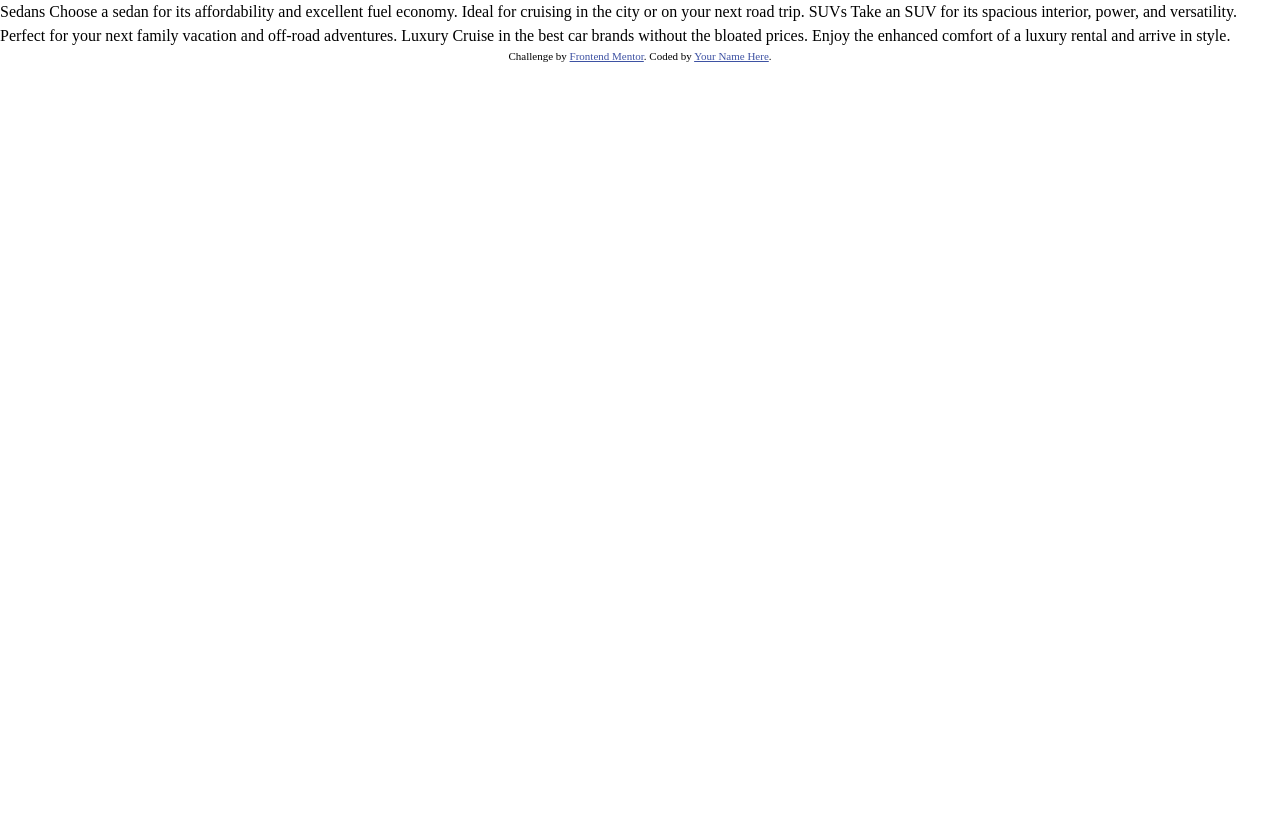
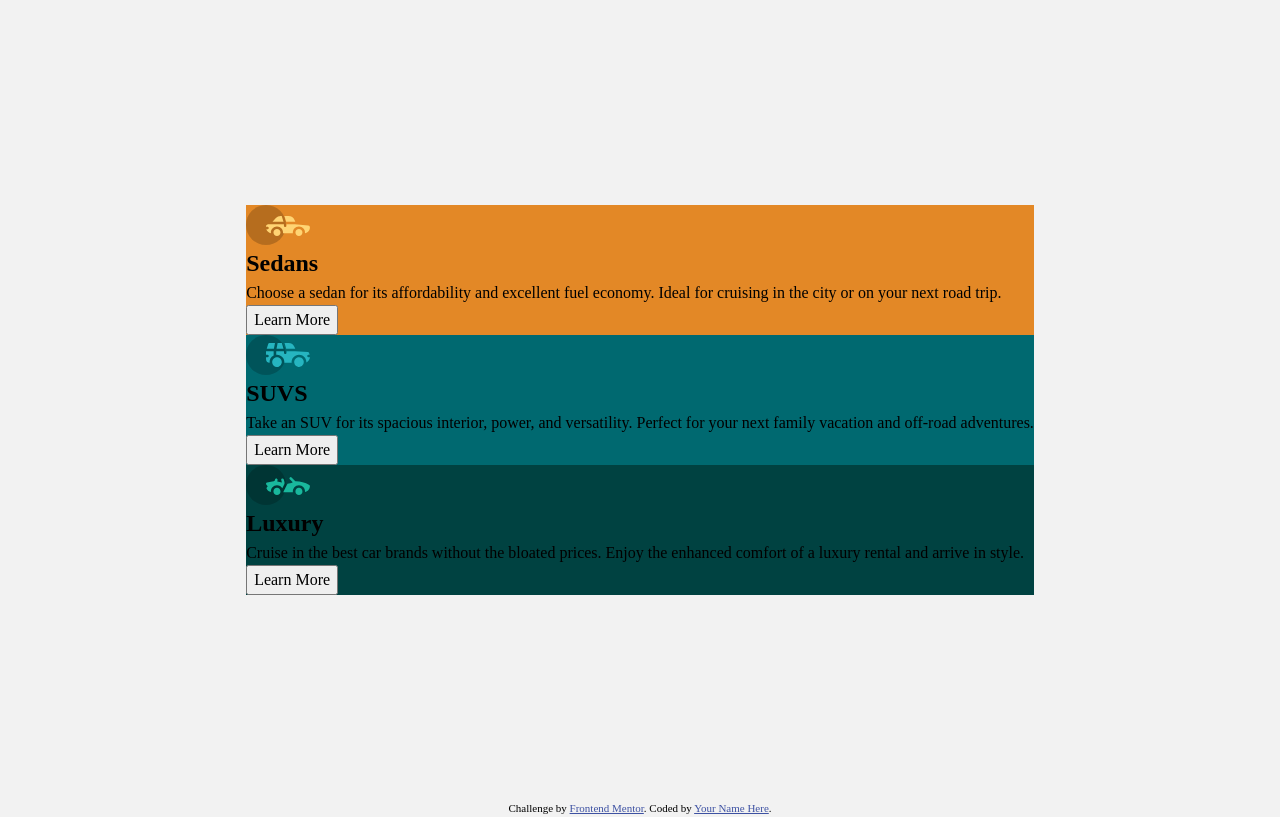
Before and after one commit to regret546/3-column-preview-card-component-main, a plain HTML site: page index.html in a window 1280 px wide. Drawn offline with Linux system fonts and the light colour scheme.

Commit message:
initial layout

```diff
--- a/index.html
+++ b/index.html
@@ -16,6 +16,18 @@
 
     <!-- Feel free to remove these styles or customise in your own stylesheet 👍 -->
     <link rel="stylesheet" href="style.css" class="css" />
+    <link rel="preconnect" href="https://fonts.googleapis.com" />
+    <link rel="preconnect" href="https://fonts.gstatic.com" crossorigin />
+    <link
+      href="https://fonts.googleapis.com/css2?family=Lexend+Deca&display=swap"
+      rel="stylesheet"
+    />
+    <link rel="preconnect" href="https://fonts.googleapis.com" />
+    <link rel="preconnect" href="https://fonts.gstatic.com" crossorigin />
+    <link
+      href="https://fonts.googleapis.com/css2?family=Big+Shoulders+Display:wght@500&display=swap"
+      rel="stylesheet"
+    />
     <style>
       .attribution {
         font-size: 11px;
@@ -27,13 +39,36 @@
     </style>
   </head>
   <body>
-    <main>
-      Sedans Choose a sedan for its affordability and excellent fuel economy.
-      Ideal for cruising in the city or on your next road trip. SUVs Take an SUV
-      for its spacious interior, power, and versatility. Perfect for your next
-      family vacation and off-road adventures. Luxury Cruise in the best car
-      brands without the bloated prices. Enjoy the enhanced comfort of a luxury
-      rental and arrive in style.
+    <main class="content">
+      <aside class="cars__preview">
+        <div class="cars__sedan">
+          <img src="images/icon-sedans.svg" alt="Sedan" />
+          <h1 class="cars__name">Sedans</h1>
+          <p class="cars__details">
+            Choose a sedan for its affordability and excellent fuel economy.
+            Ideal for cruising in the city or on your next road trip.
+          </p>
+          <button class="btn__sedan">Learn More</button>
+        </div>
+        <div class="cars__suvs">
+          <img src="images/icon-suvs.svg" alt="" />
+          <h1 class="cars__name">SUVS</h1>
+          <p class="cars__details">
+            Take an SUV for its spacious interior, power, and versatility.
+            Perfect for your next family vacation and off-road adventures.
+          </p>
+          <button class="btn__suvs">Learn More</button>
+        </div>
+        <div class="cars__luxury">
+          <img src="images/icon-luxury.svg" alt="" />
+          <h1 class="cars__name">Luxury</h1>
+          <p class="cars__details">
+            Cruise in the best car brands without the bloated prices. Enjoy the
+            enhanced comfort of a luxury rental and arrive in style.
+          </p>
+          <button class="btn__sluxury">Learn More</button>
+        </div>
+      </aside>
     </main>
 
     <div class="attribution">
--- a/style.css
+++ b/style.css
@@ -1,3 +1,25 @@
+:root {
+  /* Primary Color */
+  --clr--bright-orange: hsl(31, 77%, 52%);
+  --clr--dark-cyan: hsl(184, 100%, 22%);
+  --clr--very-dark-cyan: hsl(179, 100%, 13%);
+
+  /* Neutral Color */
+  --clr--transparent-white: hsla(0, 0%, 100%, 0.75);
+  --clr--very-light-gray: hsl(0, 0%, 95%);
+
+  /* Font-Size */
+  --fs--base: 15px;
+
+  /* Font-Size */
+  --fm--primary: "Lexend Deca", sans-serif;
+  --fm--secondary: "Big Shoulders Display", cursive;
+
+  /* Font-Weight */
+  --fw--regular: 400;
+  --fw--bold: 700;
+}
+
 /*
   1. Use a more-intuitive box-sizing model.
 */
@@ -67,3 +89,30 @@ h6 {
 #__next {
   isolation: isolate;
 }
+
+body {
+  background-color: var(--clr--very-light-gray);
+  color: black;
+}
+
+.content {
+  display: flex;
+  align-items: center;
+  justify-content: center;
+  height: 100vh;
+}
+
+.cars__preview {
+}
+
+.cars__sedan {
+  background-color: var(--clr--bright-orange);
+}
+
+.cars__suvs {
+  background-color: var(--clr--dark-cyan);
+}
+
+.cars__luxury {
+  background-color: var(--clr--very-dark-cyan);
+}
```
